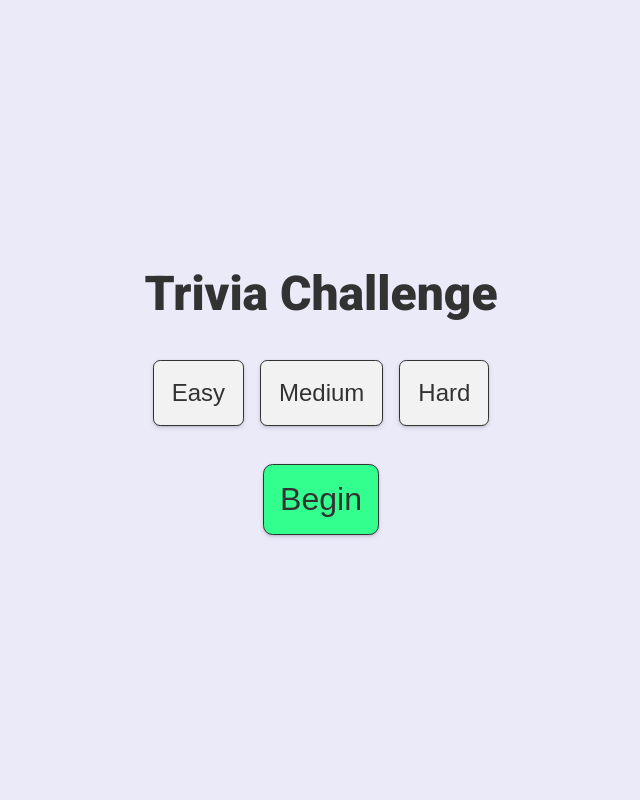
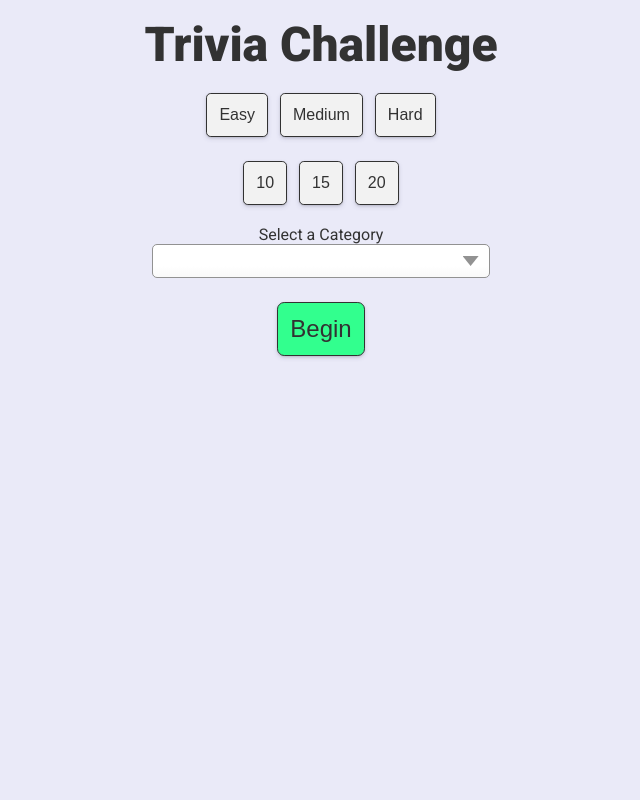
Before and after one commit to pteskey/triviaGame, a web app: file index.html in a window 1280 px wide. Shown: the whole page, without its empty margins (319-959 px from the left). Run offline with its HTML, style and script files only (its server is not run), Linux system fonts and the light colour scheme; lists and menus that the app fills with data are empty.

Commit message:
added category selection and changed some styling

```diff
--- a/assets/css/style.css
+++ b/assets/css/style.css
@@ -1,5 +1,68 @@
+:root {
+  --select-border: #777;
+  --select-focus: blue;
+  --select-arrow: var(--select-border);
+}
+
 body {
   font-family: "Roboto", sans-serif;
+}
+
+/* Select menu styling */
+select {
+  appearance: none;
+  background-color: transparent;
+  border: none;
+  padding: 0 1em 0 0;
+  margin: 0;
+  width: 100%;
+  font-family: inherit;
+  font-size: inherit;
+  cursor: inherit;
+  line-height: inherit;
+  outline: none;
+}
+
+.select {
+  position: relative;
+  display: grid;
+  grid-template-areas: "select";
+  align-items: center;
+  width: 100%;
+  min-width: 15ch;
+  max-width: 30ch;
+  border: 1px solid var(--select-border);
+  border-radius: 0.25em;
+  padding: 0.25em 0.5em;
+  font-size: 1.25rem;
+  cursor: pointer;
+  line-height: 1.1;
+  background-color: #fff;
+  background-image: linear-gradient(to top, #f9f9f9, #fff 33%);
+}
+
+select,
+.select:after {
+  grid-area: select;
+  justify-self: end;
+}
+
+.select::after {
+  content: "";
+  width: 0.8em;
+  height: 0.5em;
+  background-color: var(--select-arrow);
+  clip-path: polygon(100% 0%, 0 0%, 50% 100%);
+}
+
+select:focus + .focus {
+  position: absolute;
+  top: -1px;
+  left: -1px;
+  right: -1px;
+  bottom: -1px;
+  border: 2px solid var(--select-focus);
+  border-radius: inherit;
 }
 
 /* Layout */
@@ -9,7 +72,7 @@ body {
   height: 100vh;
   display: flex;
   flex-direction: column;
-  justify-content: center;
+  justify-content: flex-start;
   align-items: center;
   background-color: #e5e5f7;
   opacity: 0.8;
@@ -19,6 +82,7 @@ body {
 
 .title {
   width: 30em;
+  margin-top: 1em;
   display: flex;
   flex-direction: column;
   justify-content: center;
@@ -31,7 +95,11 @@ body {
 }
 
 .difficultySelect {
-  padding: 2em;
+  padding: 1em;
+}
+
+.questionAmount {
+  margin-bottom: 1em;
 }
 
 .triviaContainer {
@@ -64,8 +132,7 @@ body {
 }
 
 #result {
-  position: absolute;
-  top: 4em;
+  bottom: 4em;
   align-self: center;
   font-size: 2em;
 }
@@ -89,7 +156,7 @@ button {
 .difficultyBtns button {
   border: solid 1px black;
   border-radius: 0.3em;
-  font-size: 1.5em;
+  font-size: 1em;
   padding: 0.75em;
   margin: 0.25em;
   transition: 200ms ease-out;
@@ -97,17 +164,46 @@ button {
 
 .difficultyBtns button:hover {
   transition: 200ms ease-in;
-  transform: translateY(10px);
+  transform: translateY(-12px);
+  background-color: #00ff73;
 }
 
 #easy:focus,
+#easy:hover {
+  background-color: #00ff73;
+  transform: translateY(-12px);
+}
+
 #medium:focus,
-#hard:focus {
-  background-color: #f45d01;
+#medium:hover {
+  background-color: #f6ff00;
+  transform: translateY(-12px);
+}
+
+#hard:focus,
+#hard:hover {
+  background-color: #ff1500;
+  transform: translateY(-12px);
+}
+
+.questionAmount button {
+  border: solid 1px black;
+  border-radius: 0.3em;
+  font-size: 1em;
+  padding: 0.75em;
+  margin: 0.25em;
+  transition: 200ms ease-out;
+}
+
+.questionAmount button:hover {
+  transition: 200ms ease-in;
+  transform: translateY(-12px);
+  background-color: #00ff73;
 }
 
 #startBtn {
-  font-size: 2em;
+  margin-top: 1em;
+  font-size: 1.5em;
   background-color: #00ff73;
   border-radius: 0.3em;
 }
--- a/assets/js/app.js
+++ b/assets/js/app.js
@@ -1,17 +1,47 @@
+let difficulty = "easy";
+let questionAmount = 10;
+const categories = "https://opentdb.com/api_category.php";
+
 // Functions for difficulty select
-let apiURL = "https://opentdb.com/api.php?amount=10&type=multiple";
-
 function selectEasy() {
-  return (apiURL =
-    "https://opentdb.com/api.php?amount=10&difficulty=easy&type=multiple");
+  return (difficulty = "easy");
 }
 function selectMed() {
-  return (apiURL =
-    "https://opentdb.com/api.php?amount=10&difficulty=medium&type=multiple");
+  return (difficulty = "medium");
 }
 function selectHard() {
-  return (apiURL =
-    "https://opentdb.com/api.php?amount=10&difficulty=hard&type=multiple");
+  return (difficulty = "hard");
+}
+
+// Functions for question
+function amount10() {
+  return (questionAmount = 10);
+}
+function amount15() {
+  return (questionAmount = 15);
+}
+function amount20() {
+  return (questionAmount = 20);
+}
+
+async function fetchCategories() {
+  const response = await fetch(categories);
+  const categorydata = await response.json();
+  console.log(categorydata);
+  return categorydata;
+}
+
+async function populateCategories() {
+  const data = await fetchCategories();
+  const selectElement = document.getElementById("categories");
+
+  // Loop through the optionsData and append options to the select element
+  for (let i = 0; i < data.trivia_categories.length; i++) {
+    const option = document.createElement("option");
+    option.value = data.trivia_categories[i].id;
+    option.text = data.trivia_categories[i].name;
+    selectElement.appendChild(option);
+  }
 }
 
 // Function to Shuffle an Array
@@ -25,6 +55,8 @@ const shuffle = (array) => {
 
 // Fetch for question data
 async function fetchQuestions() {
+  const select = document.getElementById("categories");
+  let apiURL = `https://opentdb.com/api.php?amount=${questionAmount}&category=${select.value}&difficulty=${difficulty}&type=multiple`;
   const response = await fetch(apiURL);
   const questions = await response.json();
   console.log(questions);
@@ -44,7 +76,7 @@ async function startGame() {
   shuffle(answers);
 
   html += `
-      <span id="result"></span>
+
       <div class="triviaContainer">
         <div class="questionBox">
           <div class="question">
@@ -57,12 +89,12 @@ async function startGame() {
           <button id="answerBtn" class="answerC" onclick="checkAns()">${answers[2]}</button>
           <button id="answerBtn" class="answerD" onclick="checkAns()">${answers[3]}</button>
         </div>
-        <span id="score">0 / 10</span>
+        <span id="score">0 / ${questionAmount}</span>
       </div>
+      <span id="result"></span>
       `;
   app.innerHTML = html;
-  // const answerBtn = document.getElementById("answerBtn");
-  // answerBtn.addEventListener("click", checkAns, false);
+
   checkAns = () => {
     const result = document.getElementById("result");
     const scoreresult = document.getElementById("score");
@@ -73,7 +105,6 @@ async function startGame() {
       document.activeElement.style.background = "#00FF73";
       result.innerHTML = "Correct!";
       score++;
-      // event.preventDefault();
       scoreresult.innerHTML = `${score} / ${questions.results.length}`;
 
       setTimeout(() => {
@@ -82,7 +113,6 @@ async function startGame() {
     } else {
       document.activeElement.style.background = "#FF6565";
       result.innerHTML = "Wrong!";
-      // event.preventDefault();
       setTimeout(() => {
         nextQuestion();
       }, 1500);
@@ -97,7 +127,6 @@ async function startGame() {
     );
     shuffle(answers);
     html += `
-    <span id="result"></span>
     <div class="triviaContainer">
       <div class="questionBox">
         <div class="question">
@@ -112,14 +141,17 @@ async function startGame() {
       </div>
       <span id="score">${score} / ${questions.results.length}</span>
     </div>
+    <span id="result"></span>
     `;
     app.innerHTML = html;
     console.log(id);
 
-    if (id === 9) {
+    if (id === questionAmount - 1) {
       app.innerHTML = `<h3>You got ${score} of ${questions.results.length} answers correct.</h3>
       <button id="retry" onclick="location.reload()">Try Again</button>
       `;
     }
   }
 }
+
+populateCategories();
--- a/index.html
+++ b/index.html
@@ -26,6 +26,17 @@
             <button onclick="selectHard()" id="hard">Hard</button>
           </div>
         </div>
+        <div class="questionAmount">
+          <button onclick="amount10()">10</button>
+          <button onclick="amount15()">15</button>
+          <button onclick="amount20()">20</button>
+        </div>
+        <label for="categories">Select a Category</label>
+        <div class="select">
+          <select id="categories"></select>
+          <span class="focus"></span>
+        </div>
+
         <button id="startBtn" onclick="startGame()">Begin</button>
       </div>
     </div>
```
